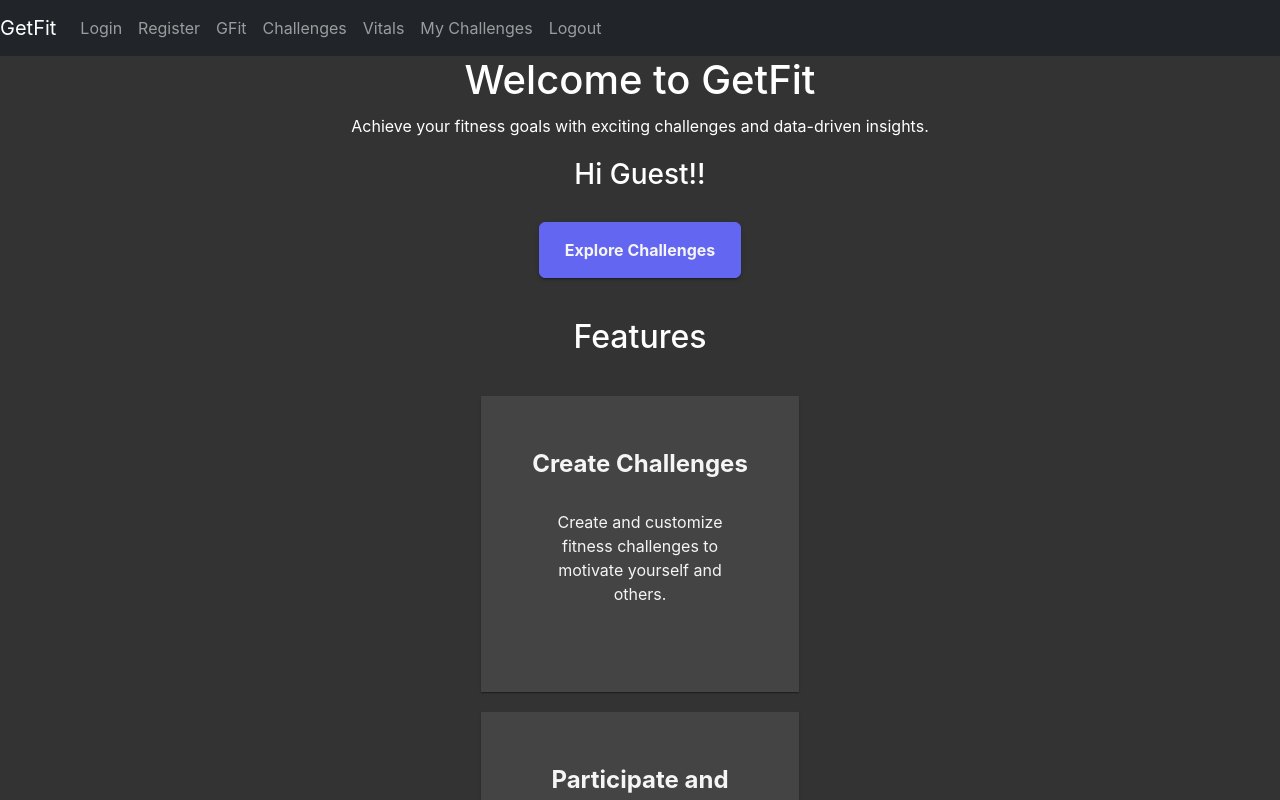
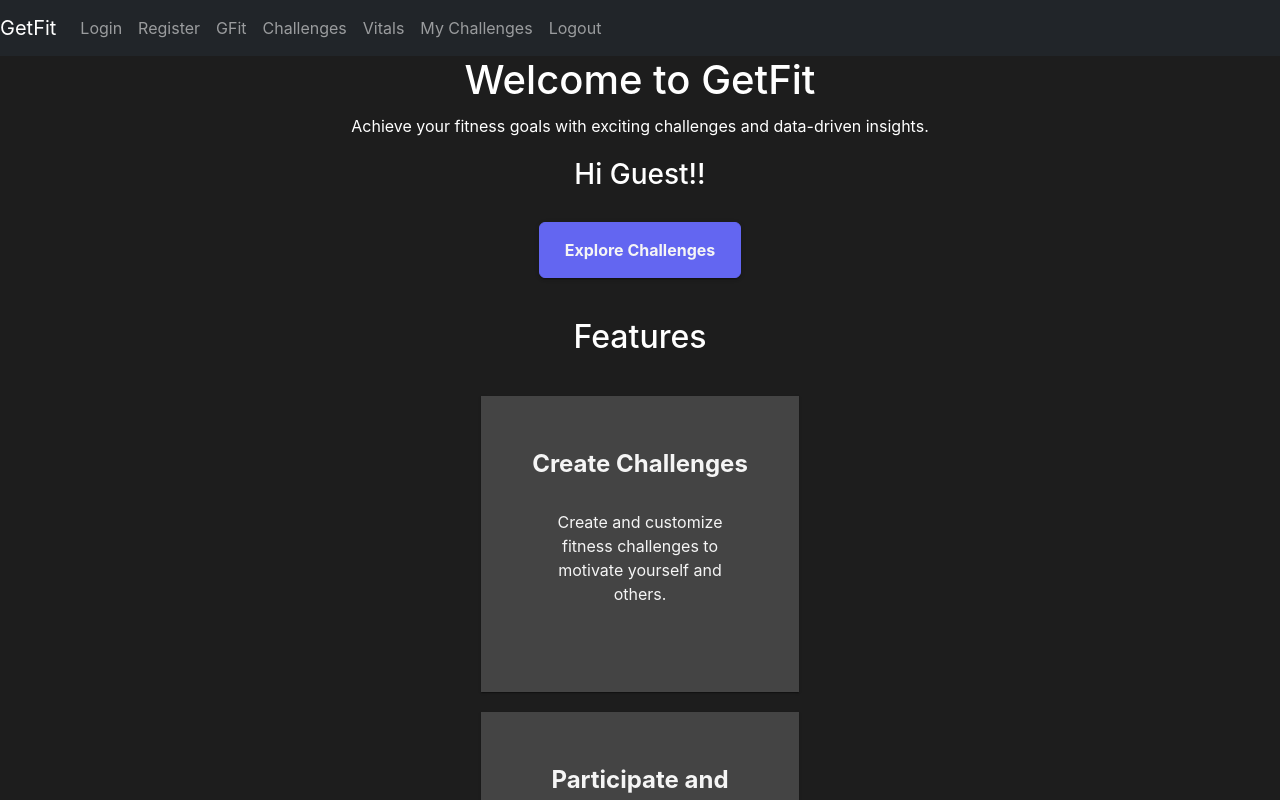
Before and after one commit to HarshithPaladi/GetFit, a React (Vite) app: page / in a window 1280 px wide. Shown: the top 800 px of the page. Built offline with nearby package versions, Linux system fonts and the light colour scheme.

Commit message:
Colors Colrs

```diff
--- a/src/App.css
+++ b/src/App.css
@@ -7,7 +7,8 @@
   font-family: var(--font-family);
 }
 body{
-background-color: #333333;
+color: #d9d9d9;
+  background-color: #1d1d1d;
 }
 .logo {
   height: 6em;
@@ -53,7 +54,8 @@ background-color: #333333;
 }
 
 .home-container {
-  background-color: #333333;
+color: #d9d9d9;
+  background-color: #1d1d1d;
 }
 
 .tagline {
```
